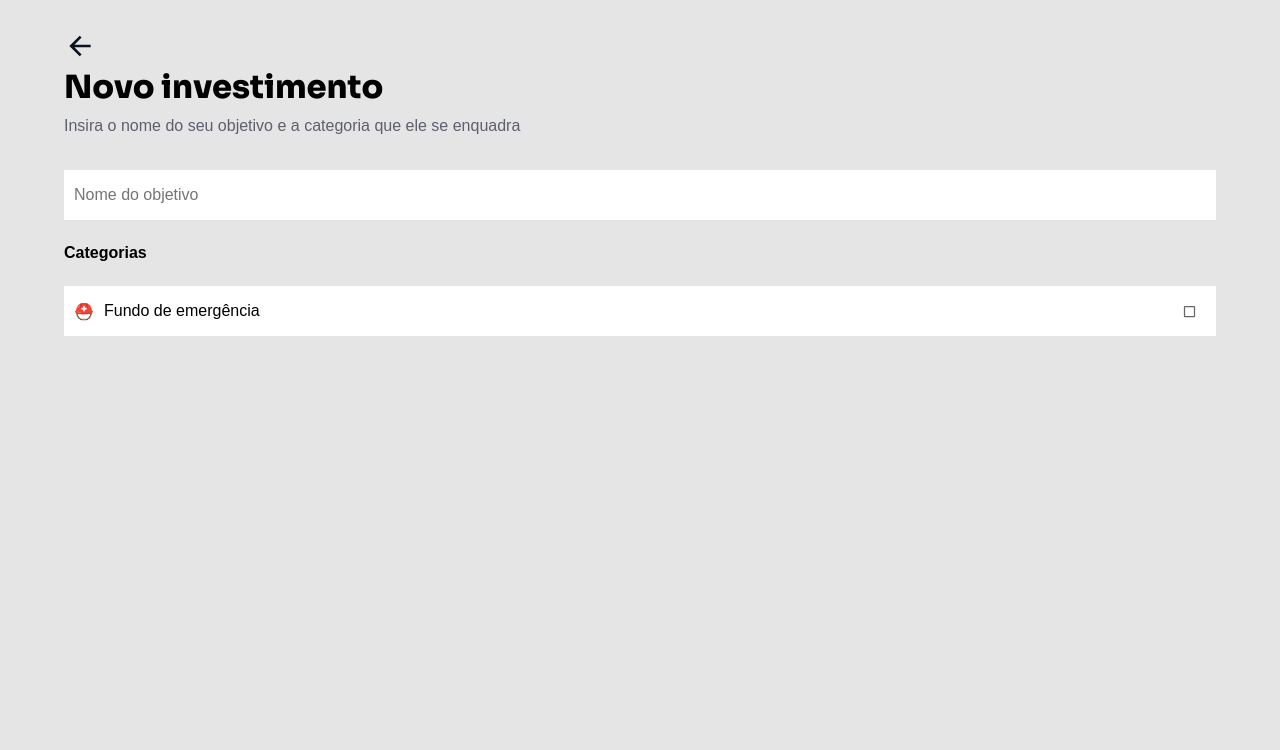
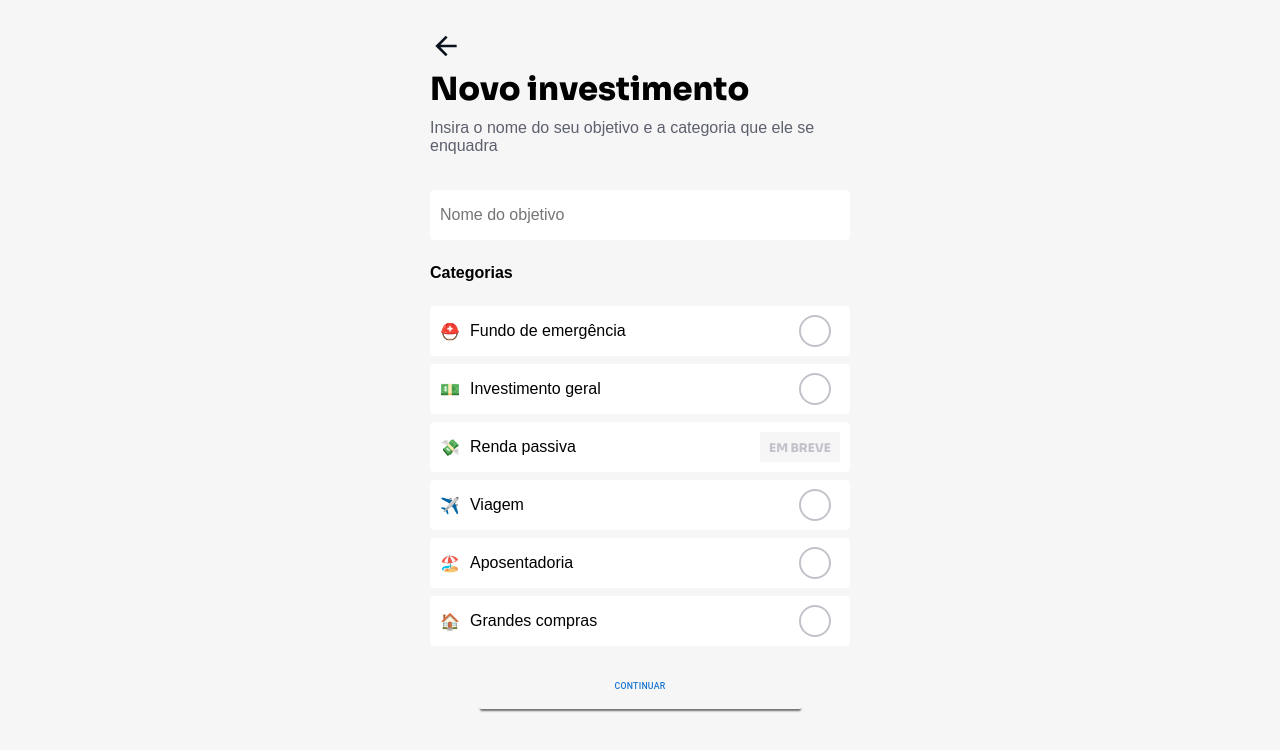
Before and after one commit to arthurbm/monly-xp, a Next.js app: page /new-investment in a window 1280 px wide. Shown: the top 750 px of the page. Built offline with nearby package versions, Linux system fonts and the light colour scheme.

Commit message:
feat(invest): new investment page

```diff
--- a/src/components/FieldCheck/index.tsx
+++ b/src/components/FieldCheck/index.tsx
@@ -1,14 +1,28 @@
 import React, { SetStateAction } from 'react';
 import { CustomText } from 'styles/globalComponents';
-import { Container, Info } from './style';
+import {
+  Container,
+  Info,
+  UncheckedIcon,
+  CheckedIcon,
+  ComingSoon
+} from './style';
 import Checkbox from '@mui/material/Checkbox';
 
-type HeaderProps = {
+type FieldCheckProps = {
   emoji?: string;
-  setValue: React.Dispatch<SetStateAction<boolean>>;
+  setValue: React.Dispatch<SetStateAction<string>>;
   children: React.ReactNode; // description
+  comingSoon?: boolean;
+  checked?: boolean;
 };
-const FieldCheck = ({ emoji, children, setValue }: HeaderProps) => {
+const FieldCheck = ({
+  emoji,
+  children,
+  setValue,
+  comingSoon,
+  checked
+}: FieldCheckProps) => {
   return (
     <Container>
       <Info>
@@ -18,7 +32,24 @@ const FieldCheck = ({ emoji, children, setValue }: HeaderProps) => {
         </CustomText>
       </Info>
 
-      <Checkbox />
+      {comingSoon ? (
+        <ComingSoon>
+          <CustomText bold size="12px">
+            EM BREVE
+          </CustomText>
+        </ComingSoon>
+      ) : (
+        <Checkbox
+          icon={<UncheckedIcon />}
+          checkedIcon={<CheckedIcon />}
+          checked={checked}
+          onChange={(event) => {
+            if (event.target.checked && typeof children === 'string') {
+              setValue(children);
+            }
+          }}
+        />
+      )}
     </Container>
   );
 };
--- a/src/components/FieldCheck/style.ts
+++ b/src/components/FieldCheck/style.ts
@@ -1,5 +1,6 @@
 import styled from 'styled-components';
 import theme from 'styles/theme';
+import { styled as muiStyled } from '@mui/material/styles';
 
 export const Container = styled.div`
   width: 100%;
@@ -8,7 +9,7 @@ export const Container = styled.div`
   display: flex;
   align-items: center;
   justify-content: space-between;
-
+  border-radius: 4px;
   background-color: ${theme.main.colors.white};
 `;
 
@@ -21,3 +22,29 @@ export const Info = styled.div`
     margin-right: 10px;
   }
 `;
+
+export const UncheckedIcon = muiStyled('span')(() => ({
+  width: 32,
+  height: 32,
+  border: '2px solid #C2C3CA',
+  borderRadius: 41,
+  backgroundColor: theme.main.colors.white
+}));
+
+export const CheckedIcon = muiStyled(UncheckedIcon)({
+  // backgroundColor: theme.main.colors.primary
+  border: `8px solid ${theme.main.colors.primary}`
+});
+
+export const ComingSoon = styled.div`
+  background-color: ${theme.main.colors.gray01_bg};
+  width: 80px;
+  height: 30px;
+  display: flex;
+  align-items: center;
+  justify-content: center;
+
+  p {
+    color: ${theme.main.colors.gray03};
+  }
+`;
--- a/src/components/Header/index.tsx
+++ b/src/components/Header/index.tsx
@@ -1,6 +1,6 @@
 import React from 'react';
 import { CustomText } from 'styles/globalComponents';
-import { Container } from './style';
+import { Container, Arrow } from './style';
 import { ArrowBack } from '../../assets';
 import Image from 'next/image';
 import { useRouter } from 'next/router';
@@ -19,7 +19,9 @@ const Header = ({ title, children, previousRoute }: HeaderProps) => {
 
   return (
     <Container>
-      <Image src={ArrowBack} onClick={handleReturn} />
+      <Arrow>
+        <Image src={ArrowBack} onClick={handleReturn} />
+      </Arrow>
 
       <CustomText bold black size="32px">
         {title}
--- a/src/components/Header/style.ts
+++ b/src/components/Header/style.ts
@@ -12,3 +12,8 @@ export const Container = styled.div`
     margin: 5px 0;
   }
 `;
+export const Arrow = styled.div`
+  &:hover {
+    cursor: pointer;
+  }
+`;
--- a/src/components/Input/index.tsx
+++ b/src/components/Input/index.tsx
@@ -6,7 +6,7 @@ const Input = styled.input`
   height: 50px;
   font: ${theme.main.fonts.regular};
   border: none;
-
+  border-radius: 4px;
   padding: 0 10px;
 
   &:focus {
--- /dev/null
+++ b/src/pages/new-investment/categories.json
@@ -0,0 +1,8 @@
+[
+    { "name": "Fundo de emergência", "emoji": "⛑️" },
+    { "name": "Investimento geral", "emoji": "💵" },
+    { "name": "Renda passiva", "emoji": "💸", "comingSoon": true },
+    { "name": "Viagem", "emoji": "✈️" },
+    { "name": "Aposentadoria", "emoji": "🏖️" },
+    { "name": "Grandes compras", "emoji": "🏠" }
+]
--- a/src/pages/new-investment/index.tsx
+++ b/src/pages/new-investment/index.tsx
@@ -1,11 +1,28 @@
 import { useRouter } from 'next/router';
 import { CustomText } from '../../styles/globalComponents';
-import { Header, Input, FieldCheck } from 'components';
+import { Header, Input, FieldCheck, BlueButton } from 'components';
 import { Container, Content } from './style';
 import { useState } from 'react';
+import categoriesData from './categories.json';
+
+type Category = {
+  emoji: string;
+  name: string;
+  comingSoon?: boolean;
+};
 
 export default function NewInvestment() {
-  const [checked, setChecked] = useState(false);
+  const router = useRouter();
+  const [objective, setObjective] = useState('');
+  const [chosenCategory, setChosenCategory] = useState('');
+
+  const goToNextPage = () => {
+    if (objective && chosenCategory) {
+      console.log(objective, chosenCategory);
+      // router.push('')
+    }
+  };
+
   return (
     <Container>
       <Content>
@@ -13,7 +30,10 @@ export default function NewInvestment() {
           Insira o nome do seu objetivo e a categoria que ele se enquadra
         </Header>
 
-        <Input placeholder="Nome do objetivo" />
+        <Input
+          placeholder="Nome do objetivo"
+          onChange={(event) => setObjective(event.target.value)}
+        />
 
         <CustomText
           semiBold
@@ -23,9 +43,24 @@ export default function NewInvestment() {
           Categorias
         </CustomText>
 
-        <FieldCheck emoji="⛑️" setValue={setChecked}>
-          Fundo de emergência
-        </FieldCheck>
+        {categoriesData.map(({ name, emoji, comingSoon }: Category) => (
+          <div key={name} style={{ marginBottom: '8px' }}>
+            <FieldCheck
+              emoji={emoji}
+              checked={name === chosenCategory}
+              setValue={setChosenCategory}
+              comingSoon={comingSoon}
+            >
+              {name}
+            </FieldCheck>
+          </div>
+        ))}
+
+        <div
+          style={{ display: 'flex', justifyContent: 'center', marginTop: 10 }}
+        >
+          <BlueButton onClick={goToNextPage}>Continuar</BlueButton>
+        </div>
       </Content>
     </Container>
   );
--- a/src/pages/new-investment/style.ts
+++ b/src/pages/new-investment/style.ts
@@ -4,7 +4,7 @@ import theme from '../../styles/theme';
 export const Container = styled.div`
   width: 100vw;
   height: 100vh;
-  background-color: ${theme.main.colors.grayBackground};
+  background-color: ${theme.main.colors.gray01_bg};
   display: flex;
   flex-direction: column;
   align-items: center;
@@ -12,6 +12,7 @@ export const Container = styled.div`
 
 export const Content = styled.div`
   width: 90%;
+  max-width: 420px;
   height: 100%;
   display: flex;
   flex-direction: column;
--- a/src/pages/style.ts
+++ b/src/pages/style.ts
@@ -5,7 +5,7 @@ export const Container = styled.div`
   position: relative;
   width: 100vw;
   height: 100vh;
-  background-color: ${theme.main.colors.grayBackground};
+  background-color: ${theme.main.colors.gray01_bg};
   display: flex;
   flex-direction: column;
   align-items: center;
--- a/src/styles/theme.ts
+++ b/src/styles/theme.ts
@@ -10,7 +10,6 @@ export default {
       gray03: '#C2C3CA',
       gray04: '#9699A2',
       gray05: '#5D606D',
-      grayBackground: '#E5E5E5',
       black: '#primary'
     },
     fonts: {
```
